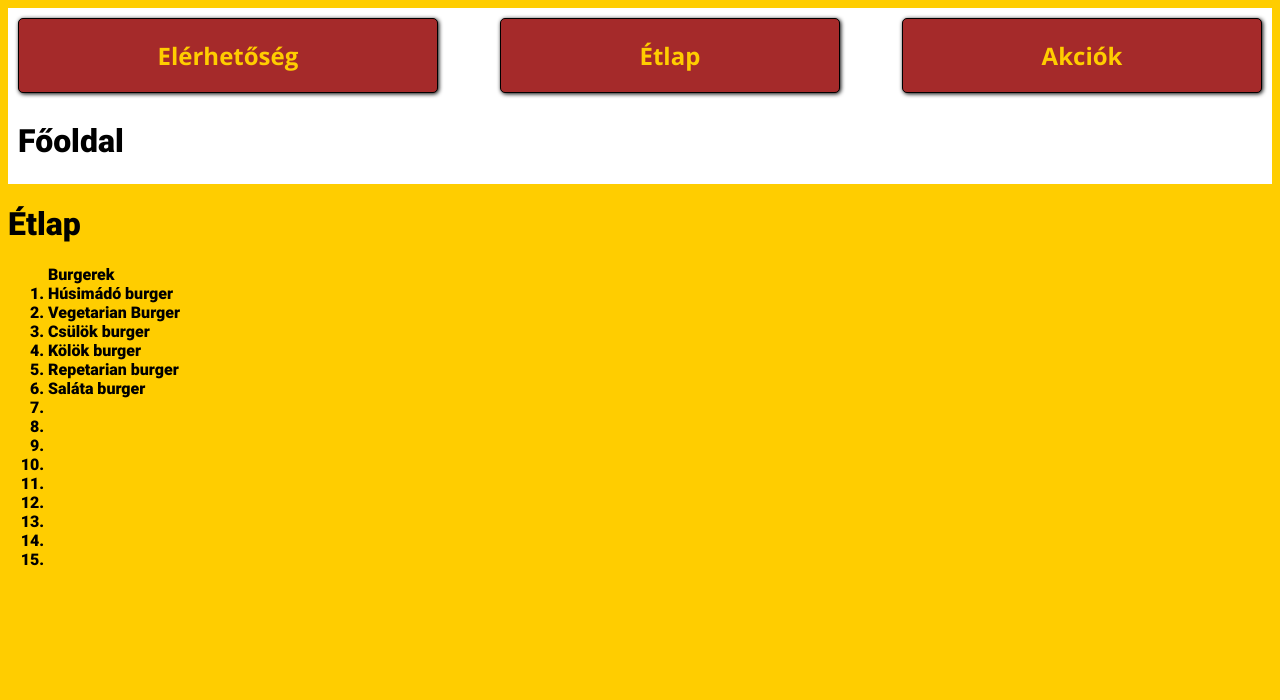
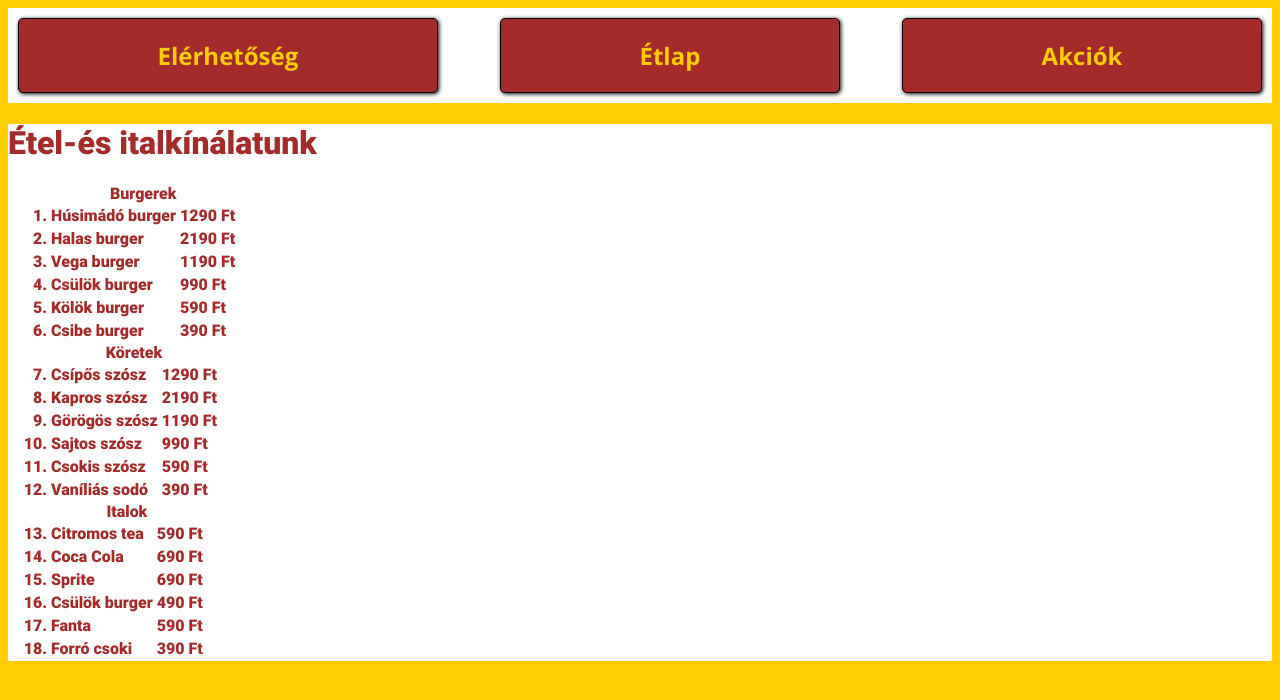
Before and after one commit to UndefinedGit/burgerland, a plain HTML site: page src/menu.html in a window 1280 px wide. Drawn offline with Linux system fonts and the light colour scheme.

Commit message:
Update list  menu.html

```diff
--- a/src/css/style.css
+++ b/src/css/style.css
@@ -58,3 +58,7 @@ body
 
 
   }
+  .content{
+      background-color: rgb(255, 255, 255);
+      color: brown;
+  }
--- a/src/menu.html
+++ b/src/menu.html
@@ -13,27 +13,137 @@
         <a class="grid-item" href="contact.html">Elérhetőség</a>
         <a class="grid-item" href="menu.html">Étlap</a>
         <a class="grid-item" href="actions.html">Akciók</a>
-        <h1>Főoldal</h1>
     </div>
-    <h1>Étlap</h1>
-    <ol>
-        <thead>Burgerek</thead>
-        <li>Húsimádó burger</li>
-        <li>Vegetarian Burger</li>
-        <li>Csülök burger</li>
-        <li>Kölök burger</li>
-        <li>Repetarian burger</li>
-        <li>Saláta burger</li>
-        <li></li>
-        <li></li>
-        <li></li>
-        <li></li>
-        <li></li>
-        <li></li>
-        <li></li>
-        <li></li>
-        <li></li>
-    </ol>
+    <div class="content">
+        <h1>Étel-és italkínálatunk</h1>
+        <ol>
+            <table>
+
+                <caption>Burgerek</caption>
+                <tr>
+                    <td>
+                        <li>Húsimádó burger</li>
+                    </td>
+                    <td>1290 Ft </td>
+                </tr>
+                <tr>
+                    <td>
+                        <li>Halas burger</li>
+                    </td>
+                    <td>2190 Ft </td>
+                </tr>
+                <tr>
+                    <td>
+                        <li>Vega burger</li>
+                    </td>
+                    <td>1190 Ft </td>
+                </tr>
+                <tr>
+                    <td>
+                        <li>Csülök burger</li>
+                    </td>
+                    <td>990 Ft </td>
+                </tr>
+                <tr>
+                    <td>
+                        <li>Kölök burger</li>
+                    </td>
+                    <td>590 Ft </td>
+                </tr>
+                <tr>
+                    <td>
+                        <li>Csibe burger</li>
+                    </td>
+                    <td>390 Ft </td>
+                </tr>
+            </table>
+
+
+            <table>
+
+                <caption>Köretek</caption>
+                <tr>
+                    <td>
+                        <li>Csípős szósz</li>
+                    </td>
+                    <td>1290 Ft </td>
+                </tr>
+                <tr>
+                    <td>
+                        <li>Kapros szósz</li>
+                    </td>
+                    <td>2190 Ft </td>
+                </tr>
+                <tr>
+                    <td>
+                        <li>Görögös szósz</li>
+                    </td>
+                    <td>1190 Ft </td>
+                </tr>
+                <tr>
+                    <td>
+                        <li>Sajtos szósz</li>
+                    </td>
+                    <td>990 Ft </td>
+                </tr>
+                <tr>
+                    <td>
+                        <li>Csokis szósz</li>
+                    </td>
+                    <td>590 Ft </td>
+                </tr>
+                <tr>
+                    <td>
+                        <li>Vaníliás sodó</li>
+                    </td>
+                    <td>390 Ft </td>
+                </tr>
+            </table>
+
+            <table>
+
+                <caption>Italok</caption>
+                <tr>
+                    <td>
+                        <li>Citromos tea</li>
+                    </td>
+                    <td>590 Ft </td>
+                </tr>
+                <tr>
+                    <td>
+                        <li>Coca Cola</li>
+                    </td>
+                    <td>690 Ft </td>
+                </tr>
+                <tr>
+                    <td>
+                        <li>Sprite</li>
+                    </td>
+                    <td>690 Ft </td>
+                </tr>
+                <tr>
+                    <td>
+                        <li>Csülök burger</li>
+                    </td>
+                    <td>490 Ft </td>
+                </tr>
+                <tr>
+                    <td>
+                        <li>Fanta</li>
+                    </td>
+                    <td>590 Ft </td>
+                </tr>
+                <tr>
+                    <td>
+                        <li>Forró csoki</li>
+                    </td>
+                    <td>390 Ft </td>
+                </tr>
+            </table>
+        </ol>
+
+    </div>
+
 
 </body>
 
```
